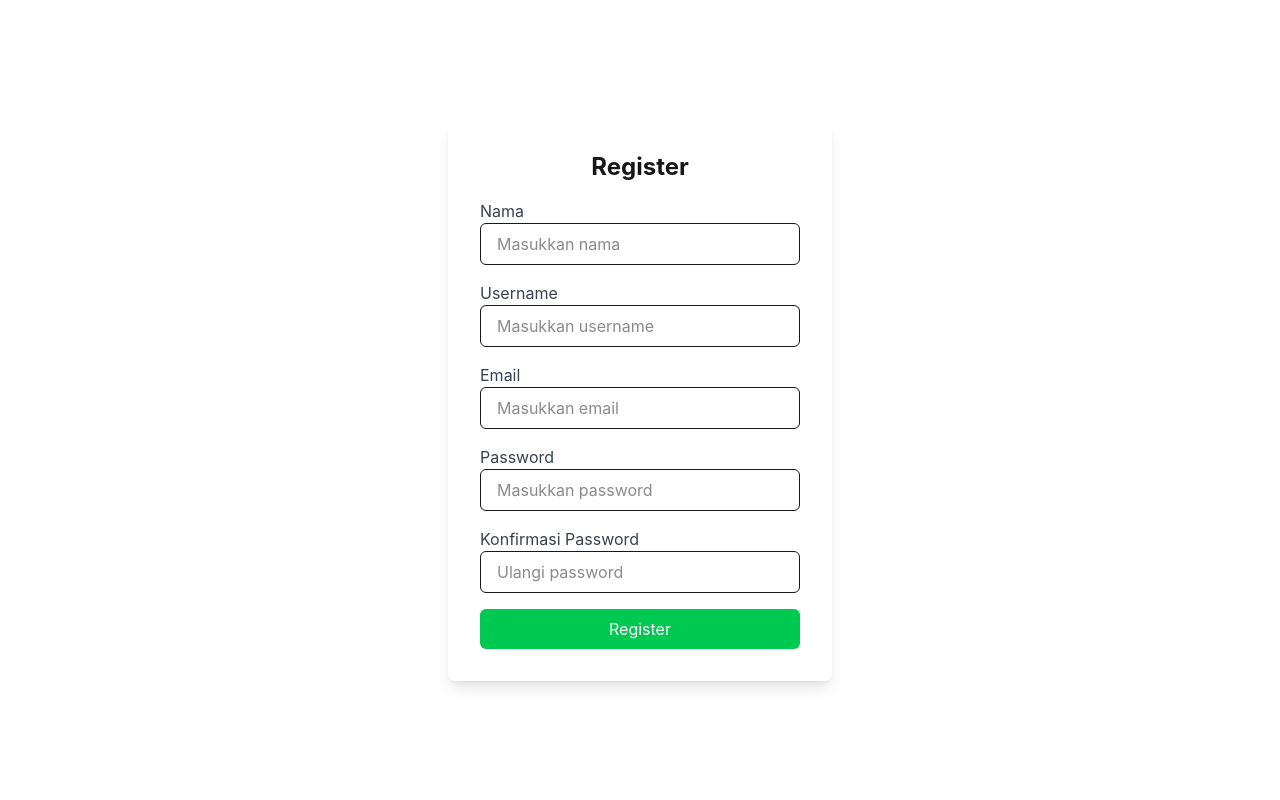
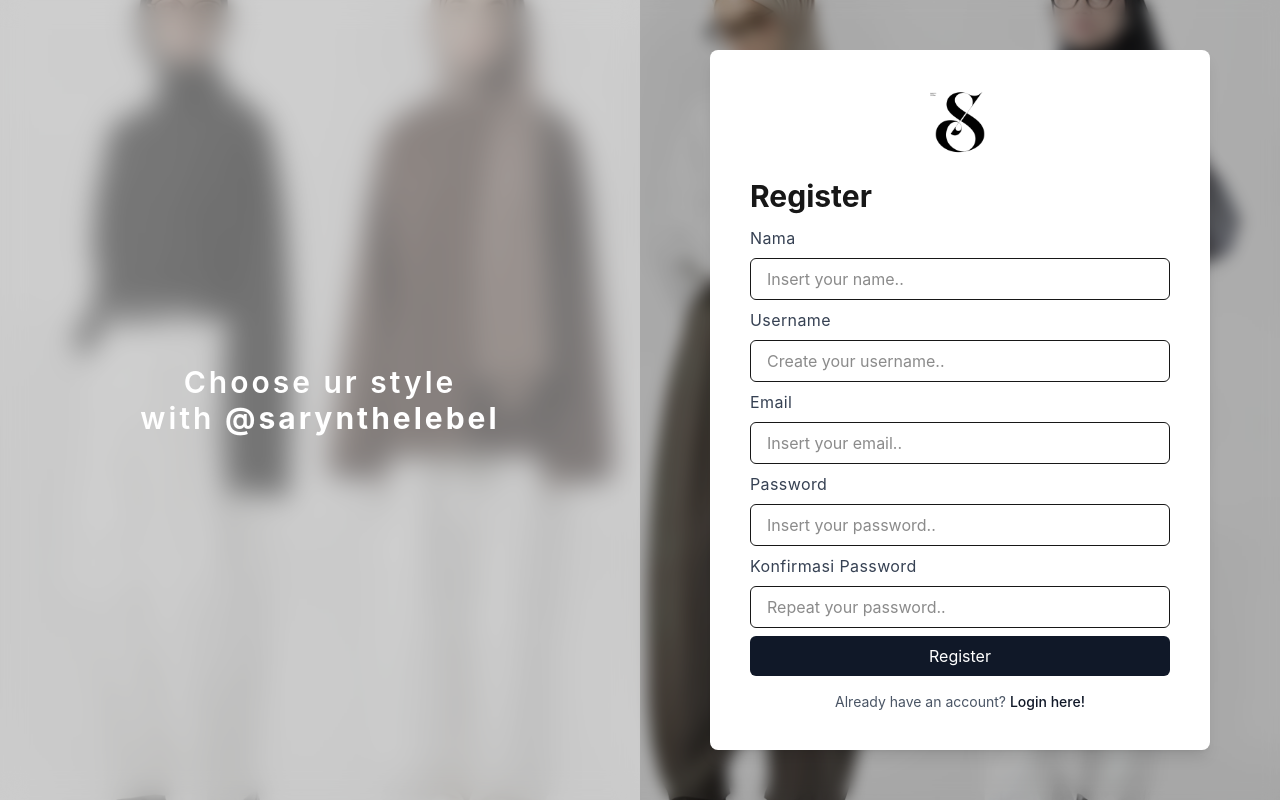
Before and after one commit to ssyaa/fesaryn, a Next.js app: page /register in a window 1280 px wide. Built offline with nearby package versions, Linux system fonts and the light colour scheme; a web font is replaced by a local one.

Commit message:
maaf guys

```diff
--- a/src/app/login/page.tsx
+++ b/src/app/login/page.tsx
@@ -3,7 +3,7 @@
 import React, { useState, useEffect } from "react";
 import { useRouter } from "next/navigation";
 import axios from "axios";
-import Link from "next/link"; // Mengimpor Link untuk ke halaman register
+import Link from "next/link";
 
 axios.defaults.withCredentials = true;
 
@@ -14,41 +14,43 @@ export default function Login() {
     const [error, setError] = useState("");
 
     useEffect(() => {
-        // Mengecek status login saat halaman di-render
         const checkLoginStatus = async () => {
             try {
+                // Cek apakah pengguna sudah login
                 const response = await axios.get("http://localhost:8000/api/login");
                 if (response.status === 200) {
-                    router.replace("/");  // Jika sudah login, redirect ke halaman utama
+                    // Jika sudah login, redirect ke halaman user
+                    router.push("/user");
                 }
             } catch (err) {
-                // Jika terjadi error (belum login), kita tidak perlu melakukan apa-apa
                 console.log("User belum login atau terjadi kesalahan.", err);
             }
         };
 
+        // Mengecek status login saat komponen dimuat
         checkLoginStatus();
     }, [router]);
 
     const handleLogin = async (e: React.FormEvent) => {
         e.preventDefault();
-        setError(""); // Reset error saat submit ulang
+        setError("");  // Reset error message sebelum mencoba login
 
         try {
-            // Mendapatkan CSRF token terlebih dahulu
+            // Mengambil cookie csrf
             await axios.get("http://localhost:8000/sanctum/csrf-cookie");
 
-            // Melakukan request login
+            // Mengirim request login ke backend
             const loginResponse = await axios.post("http://localhost:8000/api/login", {
                 email,
                 password,
             });
 
             if (loginResponse.status === 200) {
-                router.replace("/");  // Redirect ke halaman utama setelah login berhasil
+                // Setelah login sukses, redirect ke halaman user
+                router.push("/user");
             }
         } catch (err: any) {
-            // Menangani error lebih spesifik berdasarkan jenis error
+            // Menangani error jika login gagal
             if (err.response?.status === 401) {
                 setError("Email atau password salah.");
             } else if (err.response) {
@@ -62,49 +64,73 @@ export default function Login() {
     };
 
     return (
-        <div className="flex items-center justify-center min-h-screen bg-gray-100">
-            <div className="bg-white shadow-lg rounded-lg p-8 w-96">
-                <h2 className="text-2xl font-bold text-center mb-6">Login</h2>
+        <div
+            className="relative flex min-h-screen bg-cover bg-center"
+            style={{ backgroundImage: "url('/images/beranda.jpg')" }}
+        >
+            {/* Overlay blur */}
+            <div className="absolute inset-0 bg-black/30 backdrop-blur-sm z-0" />
+
+            {/* Layout kotak kiri dan kanan */}
+            <div className="relative z-10 flex flex-1">
+
+                {/* Kotak kiri */}
+                <div className="w-1/2 flex items-center justify-center bg-white/40 backdrop-blur-md text-white p-8">
+                    <h1 className="text-3xl font-semibold text-center tracking-widest">
+                        Choose ur style <br />
+                        with <span className="font-bold">@sarynthelebel</span>
+                    </h1>
+                </div>
+
+                {/* Kotak kanan (Login) */}
+                <div className="w-1/2 flex items-center justify-center p-8">
+                    <div className="bg-white shadow-lg rounded-lg p-10 h-[600px] w-[500px]">
+                        <img
+                            src="/sarynlogo.png"
+                            alt="Saryn Logo"
+                            className="mx-auto mb-4 w-16 h-auto"
+                        />
+                        <h2 className="text-3xl font-bold text-left mb-3 mt-6">Login</h2>
                         <form onSubmit={handleLogin}>
                             <div className="mb-4">
-                        <label className="block text-gray-700">Email</label>
+                                <label className="block text-gray-700 tracking-wide">Email</label>
                                 <input
                                     type="email"
                                     value={email}
                                     onChange={(e) => setEmail(e.target.value)}
-                            className="w-full px-4 py-2 border rounded-md focus:outline-none focus:ring-2 focus:ring-blue-500"
-                            placeholder="Masukkan email"
+                                    className="w-full mt-2 px-4 py-2 border rounded-md focus:outline-none focus:ring-2 focus:ring-grey-300"
+                                    placeholder="Insert your email.."
                                     required
                                 />
                             </div>
                             <div className="mb-4">
-                        <label className="block text-gray-700">Password</label>
+                                <label className="block text-gray-700 tracking-wide">Password</label>
                                 <input
                                     type="password"
                                     value={password}
                                     onChange={(e) => setPassword(e.target.value)}
-                            className="w-full px-4 py-2 border rounded-md focus:outline-none focus:ring-2 focus:ring-blue-500"
-                            placeholder="Masukkan password"
+                                    className="w-full mt-2 px-4 py-2 border rounded-md focus:outline-none focus:ring-2 focus:ring-grey-300"
+                                    placeholder="Insert your password.."
                                     required
                                 />
                             </div>
                             {error && <p className="text-red-500 text-sm mb-4">{error}</p>}
                             <button
                                 type="submit"
-                        className="w-full bg-blue-500 text-white py-2 rounded-md hover:bg-blue-600"
+                                className="w-full bg-gray-900 text-white py-2 rounded-md hover:bg-gray-800"
                             >
                                 Login
                             </button>
                         </form>
-
-                {/* Link ke halaman register */}
                         <p className="mt-4 text-center text-sm text-gray-600">
-                    Belum punya akun?{" "}
-                    <Link href="/register" className="text-blue-500 hover:underline font-medium">
-                        Daftar di sini
+                            Don't have an account?{" "}
+                            <Link href="/register" className="text-gray-900 hover:underline font-medium">
+                                Register here!
                             </Link>
                         </p>
                     </div>
                 </div>
+            </div>
+        </div>
     );
 }
--- a/src/app/page.tsx
+++ b/src/app/page.tsx
@@ -7,7 +7,7 @@ import Navbar from "../app/components/Navbar";
 import HeroSection from "../app/components/HeroSection";
 import Categories from "../app/components/Categories";
 import AvailableProducts from "../app/components/AvailableProducts";
-import RestockedSection from "./components/RestockedSection";
+import RestockedSection from "../app/RestockedSection/page";
 import Footer from "../app/components/Footer";
 import { Product } from "../app/lib/types/Product";
 
--- a/src/app/register/page.tsx
+++ b/src/app/register/page.tsx
@@ -3,7 +3,9 @@
 import { useState } from "react";
 import { useRouter } from "next/navigation";
 import axios from "axios";
-import * as React from "react"
+import * as React from "react";
+import Image from "next/image";
+import Link from "next/link";
 
 export default function Register() {
     const [name, setName] = useState("");
@@ -30,15 +32,10 @@ export default function Register() {
                 password,
             });
 
-
-            // Jika registrasi berhasil, simpan status login
             localStorage.setItem("isLoggedIn", "true");
-
-            // Redirect ke halaman user
             router.push("/user");
 
         } catch (error) {
-            // Menangani error jika terjadi
             if (axios.isAxiosError(error)) {
                 setError("Terjadi kesalahan saat registrasi. Periksa kembali data yang dimasukkan.");
             } else {
@@ -48,65 +45,106 @@ export default function Register() {
     };
 
     return (
-        <div className="flex items-center justify-center min-h-screen bg-white">
-            <div className="bg-white shadow-lg rounded-lg p-8 w-96">
-                <h2 className="text-2xl font-bold text-center mb-4">Register</h2>
+        <div
+            className="relative flex min-h-screen bg-cover bg-center"
+            style={{ backgroundImage: "url('/images/beranda.jpg')" }}
+        >
+            {/* Overlay blur */}
+            <div className="absolute inset-0 bg-black/30 backdrop-blur-sm z-0" />
+
+            {/* Layout kiri kanan */}
+            <div className="relative z-10 flex flex-1">
+                {/* Kotak kiri */}
+                <div className="w-1/2 flex items-center justify-center bg-white/40 backdrop-blur-md text-white p-8">
+                    <h1 className="text-3xl font-semibold text-center tracking-widest">
+                        Choose ur style <br />
+                        with <span className="font-bold">@sarynthelebel</span>
+                    </h1>
+                </div>
+
+                {/* Kotak kanan */}
+                <div className="w-1/2 flex items-center justify-center p-2">
+                    <div className="bg-white shadow-lg rounded-lg p-10 h-[700px] w-[500px]">
+                        <Image
+                            src="/sarynlogo.png"
+                            alt="Saryn Logo"
+                            width={64}
+                            height={64}
+                            className="mx-auto mb-4"
+                        />
+                        <h2 className="text-3xl font-bold text-left mb-3 mt-6">Register</h2>
                         <form onSubmit={handleRegister}>
-                    <div className="mb-4">
-                        <label className="block text-gray-700">Nama</label>
+                            <div className="mb-2">
+                                <label className="block text-gray-700 tracking-wide">Nama</label>
                                 <input
                                     type="text"
                                     value={name}
                                     onChange={(e) => setName(e.target.value)}
-                            className="w-full px-4 py-2 border rounded-md focus:outline-none focus:ring-2 focus:ring-blue-500"
-                            placeholder="Masukkan nama"
+                                    className="w-full mt-2 px-4 py-2 border rounded-md focus:outline-none focus:ring-2 focus:ring-grey-300"
+                                    placeholder="Insert your name.."
+                                    required
                                 />
                             </div>
-                    <div className="mb-4">
-                        <label className="block text-gray-700">Username</label>
+                            <div className="mb-2">
+                                <label className="block text-gray-700 tracking-wide">Username</label>
                                 <input
                                     type="text"
                                     value={username}
                                     onChange={(e) => setUsername(e.target.value)}
-                            className="w-full px-4 py-2 border rounded-md focus:outline-none focus:ring-2 focus:ring-blue-500"
-                            placeholder="Masukkan username"
+                                    className="w-full mt-2 px-4 py-2 border rounded-md focus:outline-none focus:ring-2 focus:ring-grey-300"
+                                    placeholder="Create your username.."
+                                    required
                                 />
                             </div>
-                    <div className="mb-4">
-                        <label className="block text-gray-700">Email</label>
+                            <div className="mb-2">
+                                <label className="block text-gray-700 tracking-wide">Email</label>
                                 <input
                                     type="email"
                                     value={email}
                                     onChange={(e) => setEmail(e.target.value)}
-                            className="w-full px-4 py-2 border rounded-md focus:outline-none focus:ring-2 focus:ring-blue-500"
-                            placeholder="Masukkan email"
+                                    className="w-full mt-2 px-4 py-2 border rounded-md focus:outline-none focus:ring-2 focus:ring-grey-300"
+                                    placeholder="Insert your email.."
+                                    required
                                 />
                             </div>
-                    <div className="mb-4">
-                        <label className="block text-gray-700">Password</label>
+                            <div className="mb-2">
+                                <label className="block text-gray-700 tracking-wide">Password</label>
                                 <input
                                     type="password"
                                     value={password}
                                     onChange={(e) => setPassword(e.target.value)}
-                            className="w-full px-4 py-2 border rounded-md focus:outline-none focus:ring-2 focus:ring-blue-500"
-                            placeholder="Masukkan password"
+                                    className="w-full mt-2 px-4 py-2 border rounded-md focus:outline-none focus:ring-2 focus:ring-grey-300"
+                                    placeholder="Insert your password.."
+                                    required
                                 />
                             </div>
-                    <div className="mb-4">
-                        <label className="block text-gray-700">Konfirmasi Password</label>
+                            <div className="mb-2">
+                                <label className="block text-gray-700 tracking-wide">Konfirmasi Password</label>
                                 <input
                                     type="password"
                                     value={confirmPassword}
                                     onChange={(e) => setConfirmPassword(e.target.value)}
-                            className="w-full px-4 py-2 border rounded-md focus:outline-none focus:ring-2 focus:ring-blue-500"
-                            placeholder="Ulangi password"
+                                    className="w-full mt-2 px-4 py-2 border rounded-md focus:outline-none focus:ring-2 focus:ring-grey-300"
+                                    placeholder="Repeat your password.."
+                                    required
                                 />
                                 {error && <p className="text-red-500 text-sm">{error}</p>}
                             </div>
-                    <button type="submit" className="w-full bg-green-500 text-white py-2 rounded-md hover:bg-green-600">
+                            <button
+                                type="submit"
+                                className="w-full bg-gray-900 text-white py-2 rounded-md hover:bg-gray-800"
+                            >
                                 Register
                             </button>
                         </form>
+                        <p className="mt-4 text-center text-sm text-gray-600">
+                            Already have an account?{" "}
+                            <Link href="/login" className="text-gray-900 hover:underline font-medium">
+                                Login here!
+                            </Link>
+                        </p>
+                    </div>
+                </div>
             </div>
         </div>
     );
--- a/src/app/status/page.tsx
+++ b/src/app/status/page.tsx
@@ -1,18 +1,69 @@
 "use client";
 
+import { useEffect, useState } from "react";
+import { useRouter } from "next/navigation";
 import Link from "next/link";
+import axios from "../utils/axios";
+import Image from "next/image";
 
 export default function BelumLogin() {
+    const [loading, setLoading] = useState(true);
+    const router = useRouter();
+
+    useEffect(() => {
+        const checkLogin = async () => {
+            try {
+                const response = await axios.get("/user");
+                if (response.status === 200) {
+                    router.push("/user");
+                }
+            } catch {
+                // user belum login, tetap di halaman ini
+            } finally {
+                setLoading(false);
+            }
+        };
+
+        checkLogin();
+    }, [router]);
+
+    if (loading) return <div>Loading...</div>;
+
     return (
-        <div className="flex items-center justify-center min-h-screen bg-gray-100">
-            <div className="bg-white shadow-lg rounded-lg p-8 w-96 text-center">
-                <h2 className="text-2xl font-bold text-center mb-4">Belum Login?</h2>
-                <p className="mb-4">Silakan login terlebih dahulu untuk mengakses halaman ini.</p>
-                <Link href="/login">
-                    <button className="px-6 py-2 bg-blue-500 text-white rounded-lg hover:bg-blue-600">
-                        Login
-                    </button>
-                </Link>
+        <div
+            className="relative flex min-h-screen bg-cover bg-center"
+            style={{ backgroundImage: "url('/images/beranda.jpg')" }}
+        >
+            <div className="absolute inset-0 bg-black/30 backdrop-blur-sm z-0" />
+
+            <div className="relative z-10 flex flex-1">
+                <div className="w-1/2 flex items-center justify-center bg-white/40 backdrop-blur-md text-white p-8">
+                    <h1 className="text-3xl font-semibold text-center tracking-widest">
+                        Choose ur style <br />
+                        with <span className="font-bold">@sarynthelebel</span>
+                    </h1>
+                </div>
+
+                <div className="w-1/2 flex items-center justify-center">
+                    <div className="bg-white shadow-lg rounded-lg p-10 h-[300px] w-[500px] text-center">
+                        <Image
+                            src="/sarynlogo.png"
+                            alt="Saryn Logo"
+                            width={64}
+                            height={64}
+                            className="mx-auto mb-4"
+                        />
+                        <h2 className="text-3xl font-bold mb-4 mt-4">Not logged in?</h2>
+                        <p className="text-gray-700 mb-6 text-base">
+                            Please log in first to access this page.
+                        </p>
+                        <Link href="/login">
+                            <button className="w-full bg-gray-900 text-white py-2 rounded-md hover:bg-gray-800">
+                                Login
+                            </button>
+                        </Link>
+                    </div>
+                </div>
             </div>
         </div>
     );
--- a/src/app/user/page.tsx
+++ b/src/app/user/page.tsx
@@ -2,36 +2,88 @@
 
 import { useEffect, useState } from "react";
 import { useRouter } from "next/navigation";
+import axios from "axios";
 
 export default function UserPage() {
     const router = useRouter();
-    const [userData, setUserData] = useState<{ name: string; username: string; email: string } | null>(null);
+    const [user, setUser] = useState<{ name: string; username: string; email: string } | null>(null);
     const [isLoggedIn, setIsLoggedIn] = useState<boolean>(false);
+    const [loading, setLoading] = useState<boolean>(true); // Untuk menampilkan loading saat fetch data
 
     useEffect(() => {
-        const isLoggedInStatus = localStorage.getItem("isLoggedIn");
-        const userInfo = localStorage.getItem("userData");
+        const fetchUserData = async () => {
+            const token = localStorage.getItem("token"); // Mengambil token dari localStorage
 
-        if (isLoggedInStatus && userInfo) {
-            setIsLoggedIn(true);
-            setUserData(JSON.parse(userInfo)); // Simpan data user ke state
-        } else {
-            setIsLoggedIn(false);
-            router.push("/login"); // Arahkan ke halaman login jika belum login
-        }
+            if (!token) {
+                setIsLoggedIn(false);
+                router.push("/status"); // Arahkan ke /status jika token tidak ada
+                return;
+            }
+
+            try {
+                const response = await axios.get("http://localhost:8000/api/user", {
+                    headers: {
+                        Authorization: `Bearer ${token}`, // Menambahkan token ke header
+                    },
+                });
+
+                setUser(response.data);
+                setIsLoggedIn(true);
+            } catch (error) {
+                console.error("Gagal fetch user data:", error); // Tambahin ini
+                setIsLoggedIn(false);
+                router.push("/status");
+            } finally {
+                setLoading(false);
+            }
+
+        };
+
+        fetchUserData();
     }, [router]);
 
-    if (!isLoggedIn) {
-        return null; // Tidak menampilkan apapun jika pengguna belum login dan sudah diarahkan ke login
+    const handleLogout = () => {
+        localStorage.removeItem("token"); // Menghapus token dari localStorage
+        setIsLoggedIn(false);
+        router.push("/status"); // Arahkan ke halaman /status setelah logout
+    };
+
+    if (loading) {
+        return <div>Loading...</div>; // Menampilkan loading sementara data sedang dimuat
+    }
+
+    if (!isLoggedIn || !user) {
+        return null; // Tidak menampilkan apa-apa jika pengguna belum login atau data kosong
     }
 
     return (
         <div className="flex items-center justify-center min-h-screen bg-gray-100">
             <div className="bg-white shadow-lg rounded-lg p-8 w-96">
                 <h2 className="text-2xl font-bold text-center mb-4">Selamat Anda Berhasil Login</h2>
-                <p><strong>Nama:</strong> {userData?.name}</p>
-                <p><strong>Username:</strong> {userData?.username}</p>
-                <p><strong>Email:</strong> {userData?.email}</p>
+                <table className="w-full table-auto">
+                    <thead>
+                        <tr>
+                            <th className="py-2 px-4 text-left">Nama</th>
+                            <th className="py-2 px-4 text-left">Username</th>
+                            <th className="py-2 px-4 text-left">Email</th>
+                        </tr>
+                    </thead>
+                    <tbody>
+                        <tr>
+                            <td className="py-2 px-4">{user.name}</td>
+                            <td className="py-2 px-4">{user.username}</td>
+                            <td className="py-2 px-4">{user.email}</td>
+                        </tr>
+                    </tbody>
+                </table>
+                <div className="mt-4 flex justify-center">
+                    <button
+                        onClick={handleLogout}
+                        className="bg-red-500 text-white py-2 px-4 rounded-md hover:bg-red-600"
+                    >
+                        Logout
+                    </button>
+                </div>
             </div>
         </div>
     );
```
Lines whose indentation alone changed are shown as unchanged.
